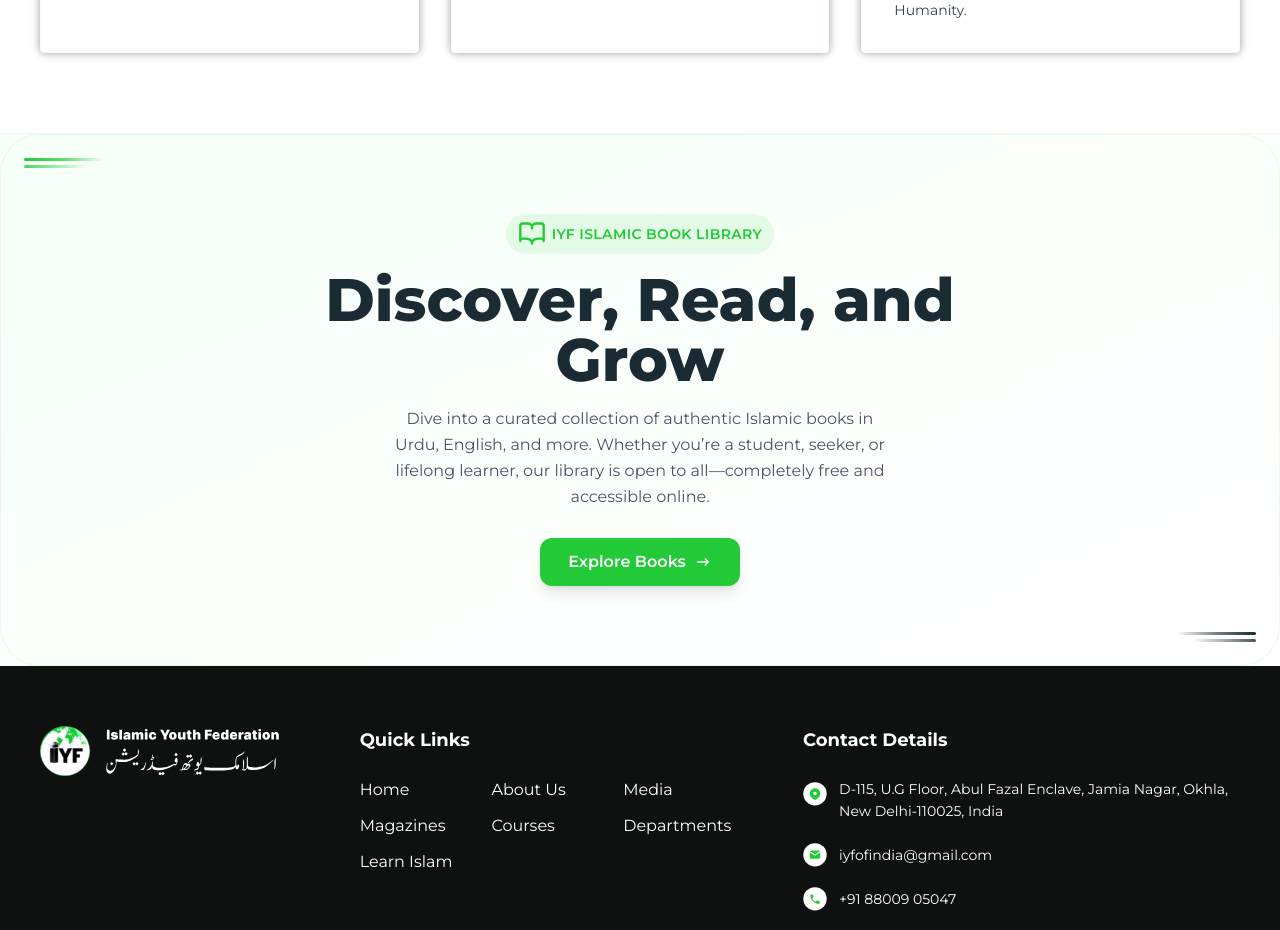
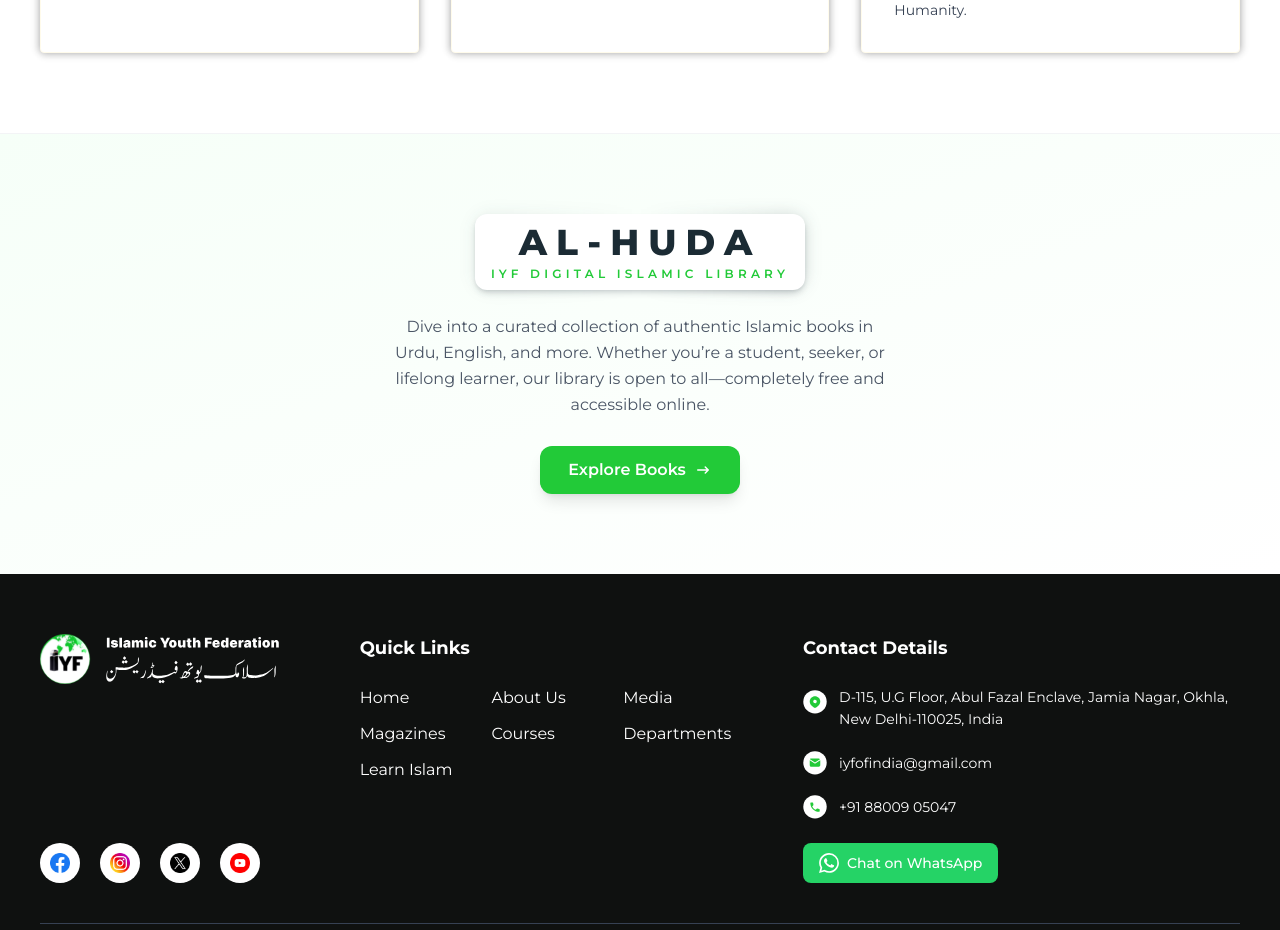
Before and after one commit to fahadshail75/IYF_Website, a Next.js app: page / in a window 1280 px wide. Shown: the part 3580-4510 px from the top of the page. Built offline with nearby package versions, Linux system fonts and the light colour scheme; a web font is replaced by a local one.

Commit message:
feat: update magazine and IYF library sections on landing page

```diff
--- a/app/page.tsx
+++ b/app/page.tsx
@@ -129,55 +129,25 @@
         <EventosSection eventos={eventosData} />
       </section>
       {/* IYF Islamic Book Library Section (moved after events) */}
-      <section className="relative w-full overflow-hidden bg-gradient-to-br from-[#f6fff8] to-white py-10 md:py-20 border-t border-gray-100 mt-10">
-        {/* Refined Professional Corner Accents */}
-        <div className="pointer-events-none absolute inset-0 overflow-hidden">
-          {/* Top-left corner */}
-          <div className="absolute top-0 left-0 flex flex-col gap-1 pl-6 pt-6">
-            <span className="block h-[3px] w-20 rounded-full bg-gradient-to-r from-[#22CA38] via-[#22CA38]/70 to-transparent"></span>
-            <span className="block h-[3px] w-16 rounded-full bg-gradient-to-r from-[#22CA38]/80 via-[#22CA38]/40 to-transparent"></span>
-          </div>
-
-          {/* Bottom-right corner */}
-          <div className="absolute bottom-0 right-0 flex flex-col gap-1 pr-6 pb-6 items-end">
-            <span className="block h-[3px] w-20 rounded-full bg-gradient-to-l from-[#1B2B34] via-[#1B2B34]/60 to-transparent"></span>
-            <span className="block h-[3px] w-16 rounded-full bg-gradient-to-l from-[#1B2B34]/80 via-[#1B2B34]/40 to-transparent"></span>
-          </div>
-
-          {/* Subtle corner radius outline */}
-          <div className="absolute inset-0 border border-[#22CA38]/10 rounded-[40px]" />
-        </div>
+      <section className="w-full bg-gradient-to-br from-[#f6fff8] to-white py-10 md:py-20 border-t border-gray-100 mt-10">
 
         <div className="max-w-2xl mx-auto px-4 md:px-0 text-center flex flex-col items-center">
-          <span className="inline-flex items-center gap-1.5 rounded-full bg-[#22CA38]/10 px-3 py-1.5 text-xs sm:text-sm font-semibold uppercase tracking-wide text-[#22CA38] mb-4">
-            {/* Open Book Icon */}
-            <svg
-              xmlns="http://www.w3.org/2000/svg"
-              width="28"
-              height="28"
-              fill="none"
-              viewBox="0 0 24 24"
-            >
-              <path
-                stroke="#22CA38"
-                strokeLinecap="round"
-                strokeLinejoin="round"
-                strokeWidth="2"
-                d="M12 20c0-2.5-2.5-4-6-4H4a2 2 0 0 0-2 2v-13a2 2 0 0 1 2-2h4c3.5 0 4 1.5 4 4"
-              />
-              <path
-                stroke="#22CA38"
-                strokeLinecap="round"
-                strokeLinejoin="round"
-                strokeWidth="2"
-                d="M12 20c0-2.5 2.5-4 6-4h2a2 2 0 0 1 2 2v-13a2 2 0 0 0-2-2h-4c-3.5 0-4 1.5-4 4"
-              />
-            </svg>
-            IYF Islamic Book Library
-          </span>
-          <h2 className="text-xl sm:text-3xl md:text-4xl lg:text-5xl xl:text-6xl font-extrabold text-[#1B2B34] mb-3 sm:mb-4">
-            Discover, Read, and Grow
-          </h2>
+          <div className="mb-6 flex flex-col items-center gap-3">
+            <div className="relative">
+              <span
+                className="absolute inset-0 rounded-2xl bg-gradient-to-r from-[#1B2B34]/10 via-transparent to-[#1B2B34]/20 blur"
+                aria-hidden="true"
+              ></span>
+              <div className="relative inline-flex flex-col items-center rounded-xl bg-white px-4 py-2 shadow-md shadow-[#1B2B34]/15">
+                <span className="text-2xl sm:text-3xl md:text-4xl font-extrabold uppercase tracking-[0.25em] text-[#1B2B34]">
+                  Al-Huda
+                </span>
+                <span className="mt-1 text-[9px] sm:text-xs font-semibold uppercase tracking-[0.35em] text-[#22CA38]">
+                  IYF Digital Islamic Library
+                </span>
+              </div>
+            </div>
+          </div>
           <p className="text-gray-600 text-xs sm:text-base mb-6 sm:mb-7 max-w-lg leading-relaxed">
             Dive into a curated collection of authentic Islamic books in Urdu, English, and more. Whether you’re a student, seeker, or lifelong learner, our library is open to all—completely free and accessible online.
           </p>
@@ -189,7 +159,7 @@
             <svg xmlns="http://www.w3.org/2000/svg" width="18" height="18" fill="none" viewBox="0 0 24 24"><path stroke="currentColor" strokeLinecap="round" strokeLinejoin="round" strokeWidth="2" d="M5 12h14m-4-4 4 4-4 4"/></svg>
           </Link>
         </div>
-      </section>
+  </section>
     </>
   );
 }
```
